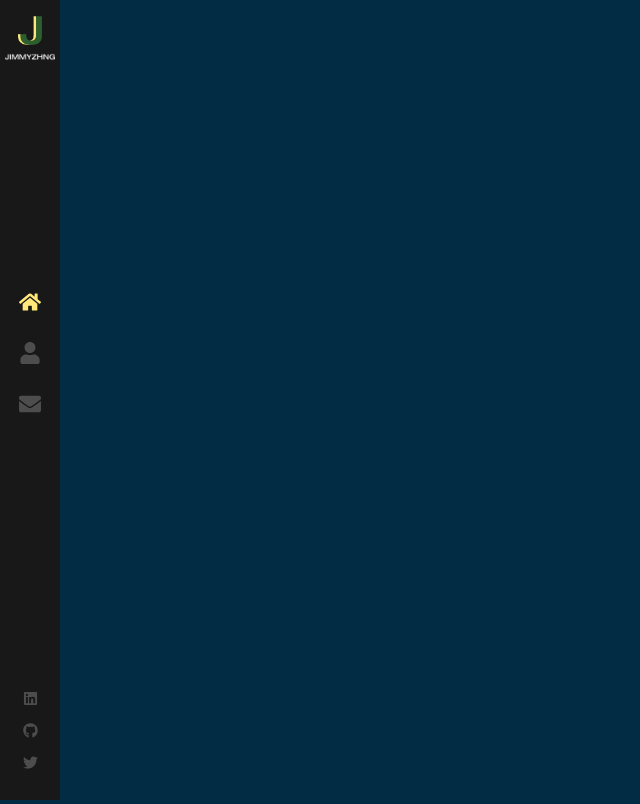
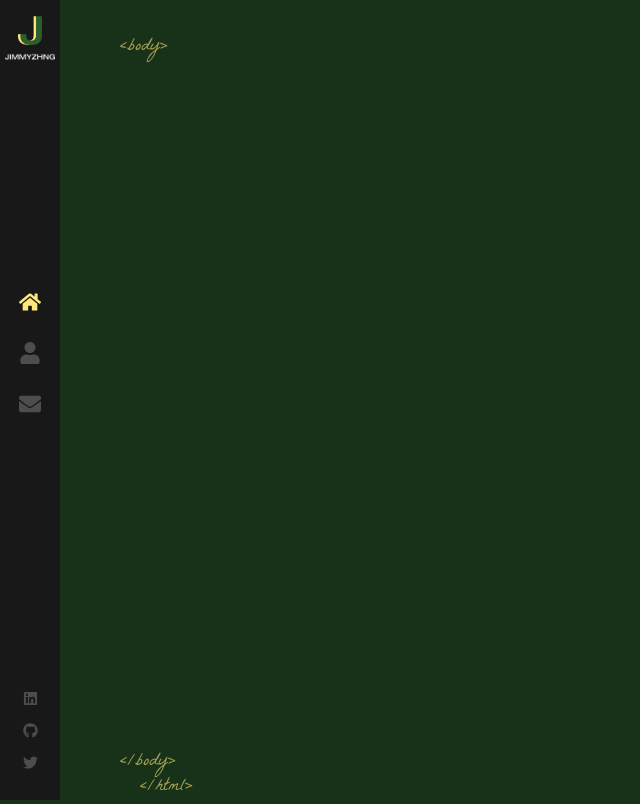
Before and after one commit to jimmyzhng/jimmyzhng, a React (Create React App) app: page / in a window 1280 px wide. Shown: the whole page, without its empty margins (0-640 px from the left). Built offline with nearby package versions, Linux system fonts and the light colour scheme.

Commit message:
Add Layout with scss

```diff
--- a/src/components/Layout/index.js
+++ b/src/components/Layout/index.js
@@ -1,9 +1,23 @@
 import './index.scss';
 import Sidebar from '../Sidebar';
+import { Outlet } from 'react-router-dom';
 
 export default function Layout() {
-  return <>
-    <Sidebar />
+  return (
+    <div className="App">
+      <Sidebar />
 
-  </>;
+      <div className='page'>
+        <span className='tags top-tags'>&lt;body&gt;</span>
+
+        <Outlet />
+
+        <span className="tags bottom-tags">
+          &lt;/body&gt;
+          <br />
+          <span className='bottom-tag-html'>&lt;/html&gt;</span>
+        </span>
+
+      </div>
+    </div>);
 };
--- a/src/components/Layout/index.scss
+++ b/src/components/Layout/index.scss
@@ -0,0 +1,24 @@
+.page {
+  width: 100%;
+  height: 100%;
+  position: absolute;
+}
+
+.top-tags {
+  bottom: auto;
+  top: 35px;
+}
+
+.tags {
+  color: #ffe77a;
+  opacity: 0.6;
+  position: absolute;
+  bottom: 0;
+  left: 120px;
+  font-size: 18px;
+  font-family: "La Belle Aurore";
+}
+
+.bottom-tag-html {
+  margin-left: 20px;
+}
--- a/src/index.css
+++ b/src/index.css
@@ -6,7 +6,7 @@
   margin: 0;
   font: 300 11px/1.4 "Helvetica Neue", sans-serif;
   color: #444;
-  background: #022c43;
+  background: #173218;
   overflow: hidden;
   display: block;
   -webkit-font-smoothing: antialiased;
```
